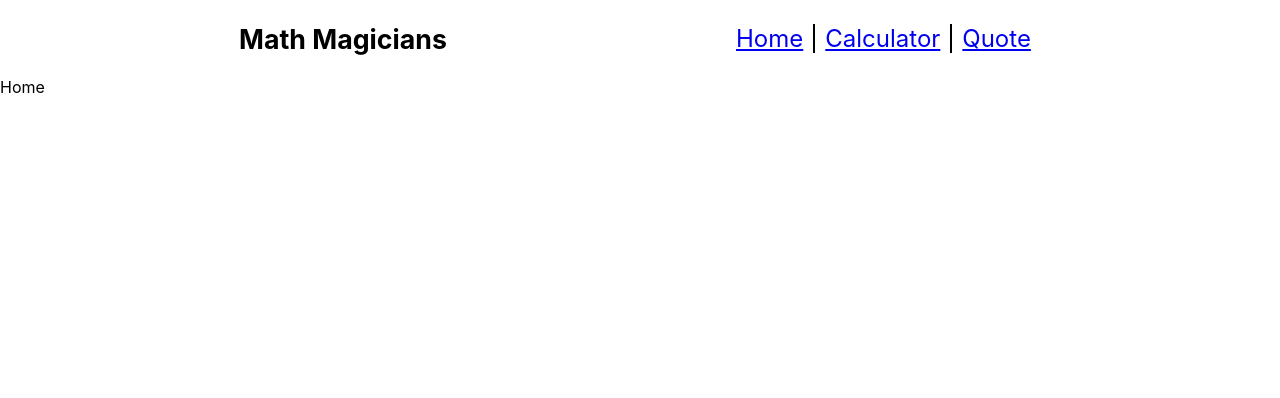
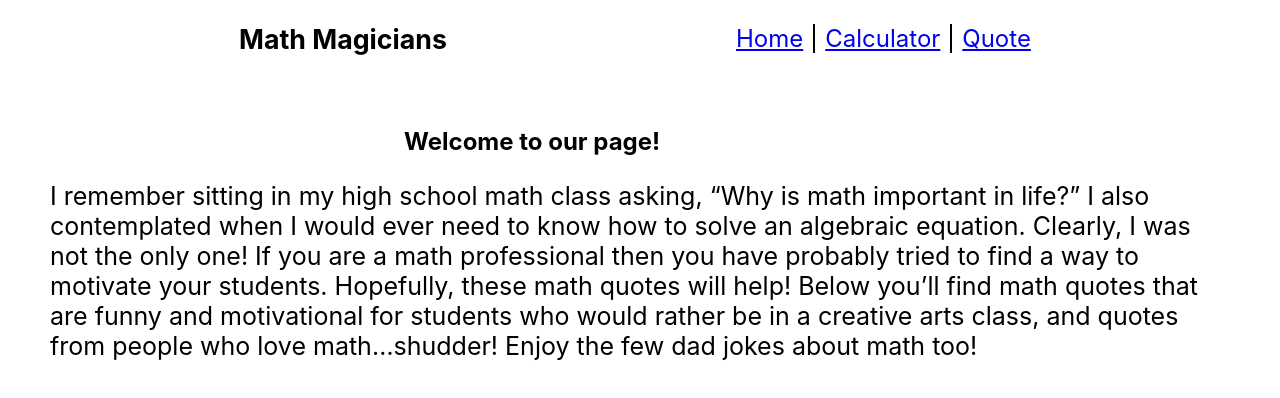
Before and after one commit to Gedewon/math-magician, a React (Create React App) app: page / in a window 1280 px wide. Shown: the top 398 px of the page. Built offline with nearby package versions, Linux system fonts and the light colour scheme.

Commit message:
Add simple style

```diff
--- a/src/components/page/Home.js
+++ b/src/components/page/Home.js
@@ -1,8 +1,16 @@
 import React from 'react'
-
+import './page.css';
 function Home() {
   return (
-    <div>Home</div>
+    <div className='home'>
+        <article>
+
+        <h2>Welcome to our page!</h2>
+        <p>  I remember sitting in my high school math class asking, “Why is math important in life?” I also contemplated when I would ever need to know how to solve an algebraic equation. Clearly, I was not the only one! If you are a math professional then you have probably tried to find a way to motivate your students. Hopefully, these math quotes will help!
+
+            Below you’ll find math quotes that are funny and motivational for students who would rather be in a creative arts class, and quotes from people who love math…shudder! Enjoy the few dad jokes about math too!</p>
+        </article>
+    </div>
   )
 }
 
--- a/src/components/page/Qoute.js
+++ b/src/components/page/Qoute.js
@@ -2,7 +2,13 @@ import React from 'react'
 
 function Qoute() {
   return (
-    <div>Qoute</div>
+    <div>
+        <blockquote>
+        Without mathematics, there’s nothing you can do. Everything around you is mathematics. Everything around you is numbers.
+        <br/>
+        <cite> — Shakuntala Devi, Indian writer and mental calculator</cite>
+        </blockquote>
+    </div>
   )
 }
 
--- /dev/null
+++ b/src/components/page/page.css
@@ -0,0 +1,20 @@
+.home{
+    margin: 50px;
+}
+.home p {
+    font-size: 25px;
+}
+blockquote{
+    font-size: 25px;
+}
+
+
+@media only screen and (min-width: 600px) {
+    .home h2{
+        padding: 0 30%;
+    }
+    blockquote{
+        margin: 100px;
+        font-size: 25px;
+    }
+  }
```
